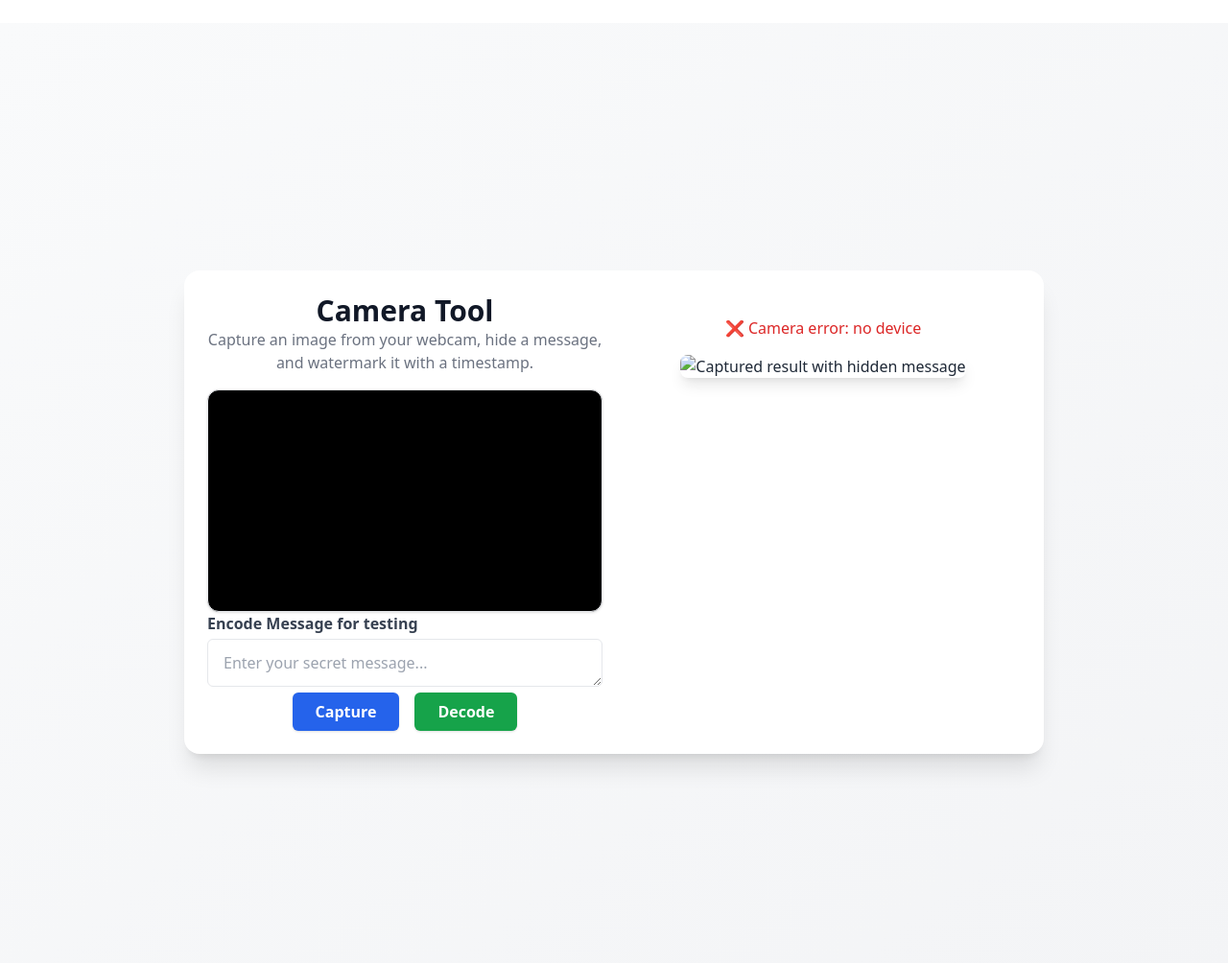
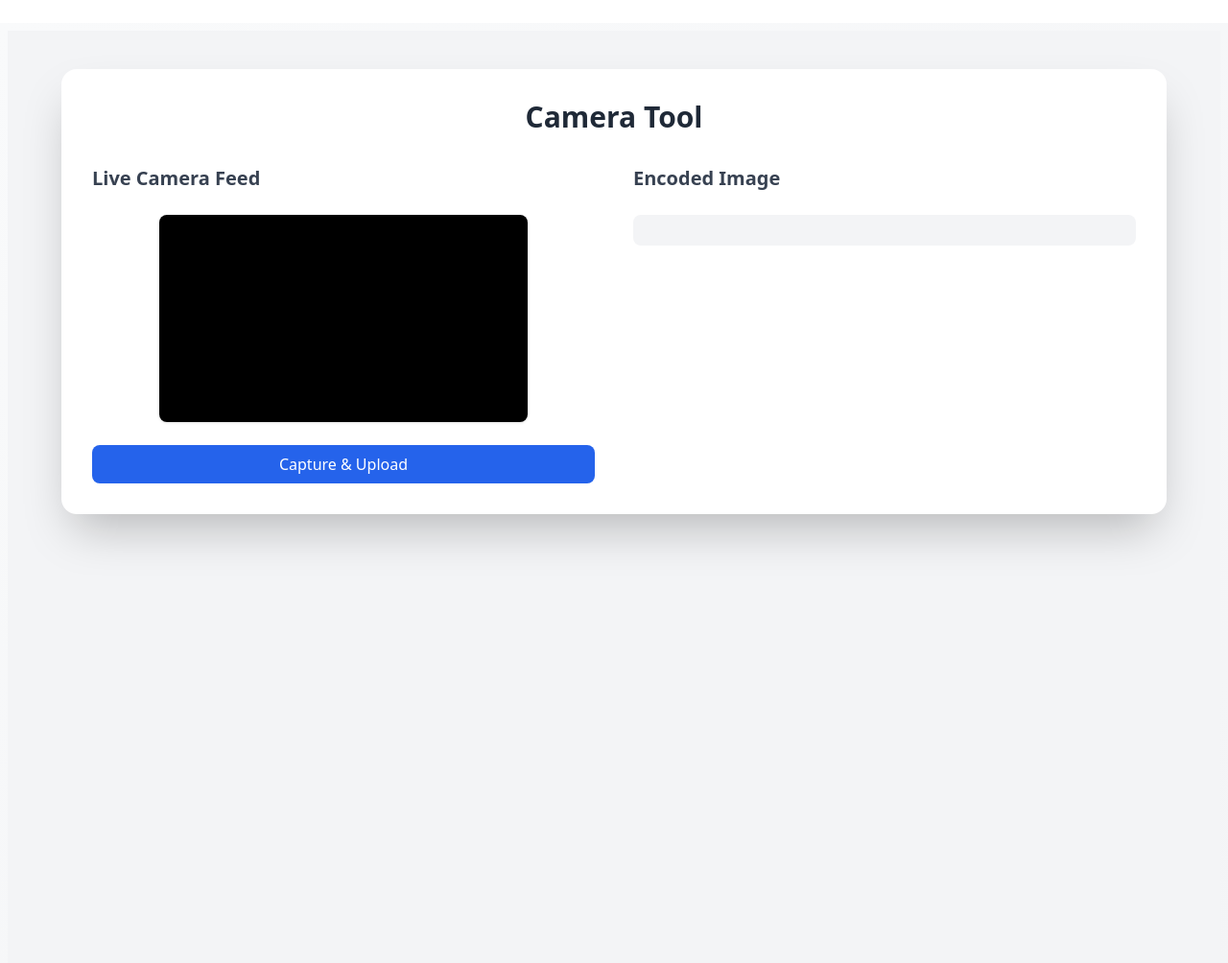
Before and after one commit to ExousiaNavi/levidyo, a FastAPI app: page /camera in a window 1280 px wide. Shown: the whole page at 96% size. Run offline with FastAPI, Linux system fonts and the light colour scheme; parts of the project's set-up code (start-up, migrations or seed data) failed here and were passed over; some libraries are stand-ins or nearby versions.

Commit message:
updated camera

```diff
--- a/backend/main.py
+++ b/backend/main.py
@@ -18,6 +18,7 @@ app = FastAPI(title=settings.APP_NAME)
 # Static & Template paths
 BASE_DIR = Path(__file__).resolve().parent.parent
 app.mount("/static", StaticFiles(directory=BASE_DIR / "frontend/static"), name="static")
+# app.mount("/uploads", StaticFiles(directory=BASE_DIR / "uploads"), name="uploads")
 
 # Include routers
 app.include_router(context.router)
--- a/backend/requirements.txt
+++ b/backend/requirements.txt
@@ -5,3 +5,4 @@ python-multipart
 python-dotenv
 firebase-admin
 google-cloud-firestore
+opencv-python
--- a/backend/routes/camera.py
+++ b/backend/routes/camera.py
@@ -1,48 +1,74 @@
-from fastapi import APIRouter, Request, Form, HTTPException
-from fastapi.responses import RedirectResponse
-from backend.core.firebase import auth as firebase_auth, db
+from fastapi import APIRouter, Request, Form, HTTPException, UploadFile, File
+from fastapi.responses import JSONResponse
+# from backend.core.firebase import auth as firebase_auth, db
 from backend.core.templates import templates
 from backend.core.auth import USERS #for demo purposes login
-from datetime import timedelta
-import json
+from backend.utils.stego_utils import encode_image,decode_image
+from datetime import timedelta, datetime
+# import json
+import os
+from pathlib import Path
+import shutil
+import random
+import string
+import uuid
+
+# Get the real base directory from your main file logic
+BASE_DIR = Path(__file__).resolve().parent.parent.parent  # <- adjust based on file depth
+STATIC_DIR = BASE_DIR / "frontend" / "static"
+
+UPLOAD_DIR = STATIC_DIR / "uploads"
+ENCODED_DIR = STATIC_DIR / "encoded"
+
+# Make sure directories exist
+UPLOAD_DIR.mkdir(parents=True, exist_ok=True)
+ENCODED_DIR.mkdir(parents=True, exist_ok=True)
 
 router = APIRouter()
 
+def generate_random_message(length=12):
+    return ''.join(random.choices(string.ascii_letters + string.digits, k=length))
+
 @router.get("/camera")
 async def camera_page(request: Request):
-    # token = request.cookies.get("auth_token")
-    # if token:
-    #     try:
-    #         firebase_auth.verify_id_token(token)  # ⬅️ actually verify the token
-    #         return RedirectResponse(url="/dashboard", status_code=303)
-    #     except:
-    #         pass  # ⛔️ Token is invalid or expired, show login page anyway
 
-    # user_roles_raw = request.cookies.get("user_roles")
-    # user_roles = {}
-
-    # Safely parse the cookie
-    # if user_roles_raw:
-    #     try:
-    #         user_roles = json.loads(user_roles_raw)
-    #     except json.JSONDecodeError:
-    #         pass  # fallback to empty dict
-
-    # is_admin = user_roles.get("is_admin", False)
-    # is_crm = user_roles.get("is_crm", False)
-
-    # if not is_admin and not is_crm:
-    #     return templates.TemplateResponse("pages/blank.html", {
-    #         "request": request,
-    #         "user": None,
-    #         "nav_links": [],
-    #     })
-    # elif is_admin:
-    #     return RedirectResponse(url="/dashboard", status_code=303)
-
-    # else:
         return templates.TemplateResponse("pages/camera.html", {
             "request": request,
             "user": None,
             "nav_links": [],
         })
+
+@router.post("/upload-image")
+async def upload_image(image: UploadFile, message: str = Form(...)):
+    try:
+        filename = f"{uuid.uuid4().hex}.png"
+        input_path = UPLOAD_DIR / filename
+        with open(input_path, "wb") as buffer:
+            shutil.copyfileobj(image.file, buffer)
+
+         # Generate a random message
+        random_message = generate_random_message(16)
+
+        output_path = ENCODED_DIR / filename
+        encode_image(str(input_path), str(output_path), random_message)
+
+        return JSONResponse({
+            "message": "Image encoded and saved successfully.",
+            "image_url": f"/static/encoded/{filename}"
+        })
+
+    except Exception as e:
+        return JSONResponse(status_code=500, content={"detail": f"Encoding failed: {str(e)}"})
+
+@router.get("/decode-image")
+async def decode_image_from_file(filename: str):
+    try:
+        encoded_path = ENCODED_DIR / filename
+
+        if not encoded_path.exists():
+            raise HTTPException(status_code=404, detail="Encoded image not found.")
+
+        decoded_text = decode_image(str(encoded_path))
+        return JSONResponse({"message": decoded_text})
+    except Exception as e:
+        return JSONResponse(status_code=500, content={"detail": f"Decoding failed: {str(e)}"})
--- a/frontend/templates/pages/camera.html
+++ b/frontend/templates/pages/camera.html
@@ -1,75 +1,38 @@
-{% extends "base.html" %} {% block content %}
-<div class="flex items-center justify-center min-h-screen">
-  <div
-    class="w-full max-w-4xl mx-auto p-6 space-y-6 bg-white rounded-2xl shadow-xl grid grid-cols-1 md:grid-cols-2 gap-6 "
-  >
-    <div>
-      <h1 class="text-3xl font-extrabold text-center text-gray-900">
-        Camera Tool
-      </h1>
-      <p class="text-center text-gray-500 mb-4">
-        Capture an image from your webcam, hide a message, and watermark it with
-        a timestamp.
-      </p>
+{% extends "base.html" %}
 
-      <!-- Video Feed -->
-      <div class="flex justify-center">
-        <video
-          id="video"
-          autoplay
-          muted
-          playsinline
-          class="rounded-xl border shadow max-w-full w-full aspect-video bg-black"
-        ></video>
+{% block content %}
+<div class="min-h-screen bg-gray-100 py-10 px-4">
+  <div class="max-w-6xl mx-auto bg-white p-8 rounded-2xl shadow-2xl">
+    <h1 class="text-3xl font-bold text-center mb-8 text-gray-800">Camera Tool</h1>
+
+    <div class="grid grid-cols-1 md:grid-cols-2 gap-10">
+      <!-- Left: Live Camera & Capture -->
+      <div class="space-y-6">
+        <h2 class="text-xl font-semibold text-gray-700">Live Camera Feed</h2>
+        <div class="rounded-lg overflow-hidden shadow max-w-sm mx-auto aspect-video bg-black">
+          <video id="video" class="w-full h-full object-cover" autoplay></video>
+        </div>
+        <canvas id="canvas" width="320" height="240" class="hidden"></canvas>
+        <button id="capture"
+          class="w-full px-4 py-2 bg-blue-600 text-white rounded-lg hover:bg-blue-700 transition duration-200">
+          Capture & Upload
+        </button>
       </div>
 
-      <!-- Secret Message Input -->
-      <div>
-        <label for="message" class="block text-gray-700 font-semibold mb-1"
-          >Encode Message for testing</label
-        >
-        <textarea
-          id="message"
-          rows="1"
-          class="w-full px-4 py-3 border rounded-md focus:outline-none focus:ring-2 focus:ring-blue-500"
-          placeholder="Enter your secret message..."
-        ></textarea>
-      </div>
+      <!-- Right: Encoded Image & Decode -->
+      <div class="space-y-6" id="encodedSection">
+        <h2 class="text-xl font-semibold text-gray-700">Encoded Image</h2>
+        <img id="encodedImage" class="hidden rounded-lg w-full max-w-xs mx-auto shadow-lg" />
 
-      <!-- Action Buttons -->
-      <div class="flex flex-row justify-center gap-4">
-        <button
-          id="capture"
-          disabled
-          class="bg-blue-600 text-white font-semibold px-6 py-2 rounded-md shadow hover:bg-blue-700 transition"
-        >
-          Capture
+        <button id="decodeBtn"
+          class="hidden w-full px-4 py-2 bg-green-600 text-white rounded-lg hover:bg-green-700 transition duration-200">
+          Decode Hidden Message
         </button>
-        <button
-          onclick="decode()"
-          class="bg-green-600 text-white font-semibold px-6 py-2 rounded-md shadow hover:bg-green-700 transition"
-        >
-          Decode
-        </button>
+
+        <div class="bg-gray-100 p-4 rounded-lg">
+          <p id="decodedMessage" class="text-gray-800 font-mono text-center break-words"></p>
         </div>
       </div>
-
-    <div>
-      <!-- Result Message -->
-      <p id="result" class="text-center font-medium text-sm mt-2"></p>
-
-      <!-- Output Image -->
-      <div class="flex justify-center">
-        <img
-          id="output"
-          alt="Captured result with hidden message"
-          class="max-w-full rounded-lg shadow-lg mt-4"
-        />
-      </div>
-
-      <!-- Hidden Canvases -->
-      <canvas id="canvas" class="hidden"></canvas>
-      <canvas id="watermarkCanvas" class="hidden"></canvas>
     </div>
   </div>
 </div>
@@ -77,131 +40,45 @@
 <script>
   const video = document.getElementById("video");
   const canvas = document.getElementById("canvas");
-  const watermarkCanvas = document.getElementById("watermarkCanvas");
-  const ctx = canvas.getContext("2d");
-  const watermarkCtx = watermarkCanvas.getContext("2d");
-  const output = document.getElementById("output");
-  const result = document.getElementById("result");
   const captureBtn = document.getElementById("capture");
-  const messageInput = document.getElementById("message");
+  const encodedImage = document.getElementById("encodedImage");
+  const decodeBtn = document.getElementById("decodeBtn");
+  const decodedMessage = document.getElementById("decodedMessage");
 
-  navigator.mediaDevices
-    .getUserMedia({ video: true })
-    .then((stream) => {
+  navigator.mediaDevices.getUserMedia({ video: true }).then(stream => {
     video.srcObject = stream;
-      video.onloadedmetadata = () => {
-        video.play();
-        captureBtn.disabled = false;
-      };
-    })
-    .catch((err) => {
-      result.textContent = "❌ Camera error: " + err.message;
-      result.className = "text-center font-medium text-red-600";
   });
 
-  function addTimestampWatermark(sourceDataURL) {
-    return new Promise((resolve, reject) => {
-      const img = new Image();
-      img.onload = () => {
-        watermarkCanvas.width = img.width;
-        watermarkCanvas.height = img.height;
+  captureBtn.onclick = () => {
+    const ctx = canvas.getContext("2d");
+    ctx.drawImage(video, 0, 0, canvas.width, canvas.height);
 
-        watermarkCtx.clearRect(0, 0, img.width, img.height);
-        watermarkCtx.drawImage(img, 0, 0);
+    canvas.toBlob(blob => {
+      const formData = new FormData();
+      formData.append("image", blob, "captured.png");
+      formData.append("message", "hidden message here");
 
-        // Timestamp (bottom right only)
-        const now = new Date();
-        const timestamp = now.toLocaleString();
-        watermarkCtx.font = "20px Arial";
-        watermarkCtx.fillStyle = "rgba(255, 255, 255, 0.6)";
-        watermarkCtx.textAlign = "right";
-        watermarkCtx.textBaseline = "bottom";
-        watermarkCtx.fillText(timestamp, img.width - 10, img.height - 10);
-
-        resolve(watermarkCanvas.toDataURL("image/png"));
-      };
-      img.onerror = () => reject(new Error("Image load failed"));
-      img.src = sourceDataURL;
+      fetch("/upload-image", {
+        method: "POST",
+        body: formData,
+      })
+      .then(res => res.json())
+      .then(data => {
+        encodedImage.src = data.image_url;
+        encodedImage.classList.remove("hidden");
+        decodeBtn.classList.remove("hidden");
+        decodeBtn.dataset.filename = data.image_url.split("/").pop();
       });
-  }
-
-  captureBtn.onclick = async () => {
-    if (!video.videoWidth || !video.videoHeight) {
-      result.textContent = "❌ Video not ready yet.";
-      result.className = "text-center font-medium text-red-600";
-      return;
-    }
-
-    canvas.width = video.videoWidth;
-    canvas.height = video.videoHeight;
-    ctx.drawImage(video, 0, 0);
-
-    const message = messageInput.value || "No message provided";
-    const originalDataURL = canvas.toDataURL("image/png");
-
-    try {
-      const baseImage = await new Promise((resolve, reject) => {
-        const img = new Image();
-        img.onload = () => resolve(img);
-        img.onerror = reject;
-        img.src = originalDataURL;
-      });
-
-      const tempCanvas = document.createElement("canvas");
-      tempCanvas.width = baseImage.width;
-      tempCanvas.height = baseImage.height;
-      const tempCtx = tempCanvas.getContext("2d");
-      tempCtx.drawImage(baseImage, 0, 0);
-
-      const encodedDataURL = steg.encode(
-        message,
-        tempCanvas.toDataURL("image/png")
-      );
-      const finalImageURL = await addTimestampWatermark(encodedDataURL);
-
-      output.src = finalImageURL;
-      result.textContent = "✅ Message hidden and watermarked.";
-      result.className = "text-center font-medium text-green-600";
-    } catch (err) {
-      result.textContent = "❌ Error: " + err.message;
-      result.className = "text-center font-medium text-red-600";
-      console.error(err);
-    }
+    }, "image/png");
   };
 
-  function decode() {
-    if (!output.src) {
-      result.textContent = "❌ No image to decode.";
-      result.className = "text-center font-medium text-red-600";
-      return;
-    }
-
-    const img = new Image();
-    img.onload = () => {
-      const tempCanvas = document.createElement("canvas");
-      tempCanvas.width = img.width;
-      tempCanvas.height = img.height;
-      const tempCtx = tempCanvas.getContext("2d");
-      tempCtx.drawImage(img, 0, 0);
-
-      try {
-        const hidden = steg.decode(tempCanvas.toDataURL("image/png"));
-        result.textContent = hidden
-          ? "Decoded: " + hidden
-          : "No hidden message found";
-        result.className = hidden
-          ? "text-center font-medium text-blue-600"
-          : "text-center font-medium text-orange-600";
-      } catch (err) {
-        result.textContent = "❌ Decode error: " + err.message;
-        result.className = "text-center font-medium text-red-600";
-      }
+  decodeBtn.onclick = () => {
+    const filename = decodeBtn.dataset.filename;
+    fetch(`/decode-image?filename=${filename}`)
+      .then(res => res.json())
+      .then(data => {
+        decodedMessage.textContent = "Decoded Key: " + data.message;
+      });
   };
-    img.onerror = () => {
-      result.textContent = "❌ Failed to load image for decoding";
-      result.className = "text-center font-medium text-red-600";
-    };
-    img.src = output.src;
-  }
 </script>
 {% endblock %}
```
Also changed, not shown: backend/utils/stego_utils.py (added, +65 -0 lines), frontend/templates/pages/camera1.html (added, +208 -0 lines), frontend/static/encoded/1d3f75c25a37411891c9615e3106b639.png (added), frontend/static/encoded/701ffad95e6e4a8393bbba2d777ae7c9.png (added), frontend/static/encoded/72b3fe08fa4a4871be2ebad611423e52.png (added), frontend/static/encoded/7a9d0c9876dc4e41bd8e289fe711ae7a.png (added), frontend/static/encoded/a216a6aa8ec24e7c80c4d11f8d21396a.png (added), frontend/static/encoded/af49eba0fa344ee2a3a0388688c432f9.png (added), frontend/static/uploads/1d3f75c25a37411891c9615e3106b639.png (added), frontend/static/uploads/701ffad95e6e4a8393bbba2d777ae7c9.png (added), frontend/static/uploads/72b3fe08fa4a4871be2ebad611423e52.png (added), frontend/static/uploads/7a9d0c9876dc4e41bd8e289fe711ae7a.png (added), frontend/static/uploads/a216a6aa8ec24e7c80c4d11f8d21396a.png (added), frontend/static/uploads/af49eba0fa344ee2a3a0388688c432f9.png (added). Lines whose indentation alone changed are shown as unchanged.
